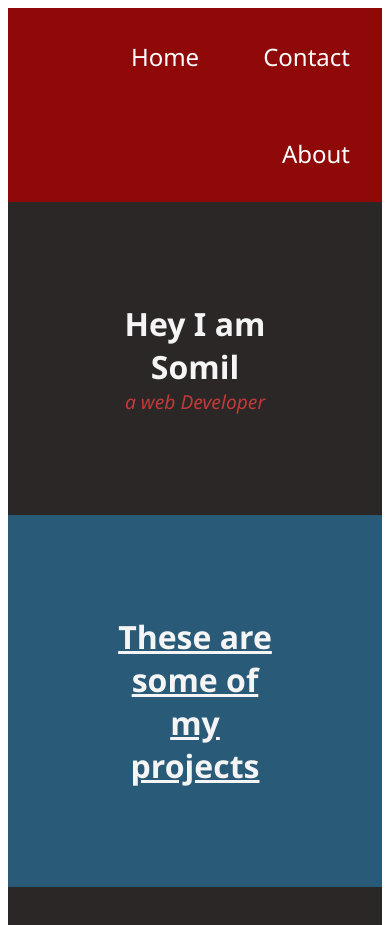
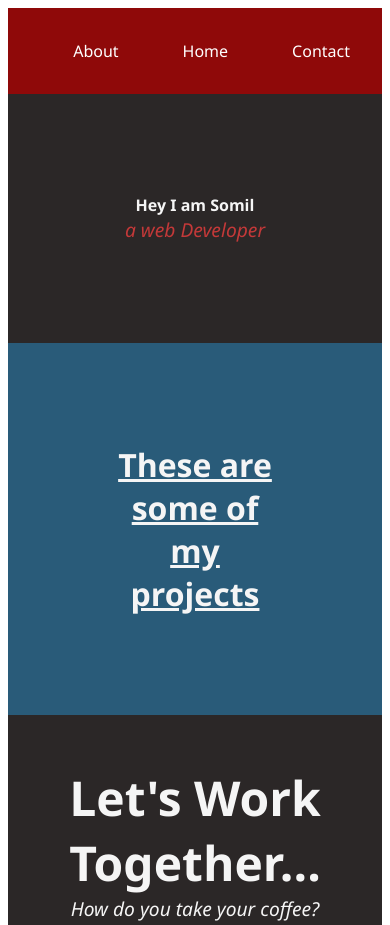
Before and after one commit to somagarw/techdoc, a plain HTML site: page portfolio.html in a window 390 px wide. Shown: the top 925 px of the page. Drawn offline with Linux system fonts and the light colour scheme.

Commit message:
Update portfolio.html

```diff
--- a/portfolio.html
+++ b/portfolio.html
@@ -33,7 +33,7 @@
       display: block;
       color: white;
       text-align: center;
-      font-size: 1.5rem;
+      font-size: 1.0rem;
       padding: 2rem;
       text-decoration: none;
     }
@@ -131,7 +131,7 @@
     }
 
     #welcome h1{
-      font-size: 2rem;
+      font-size: 1rem;
     color: whitesmoke;
     padding: 0;
     margin: 0;
```
